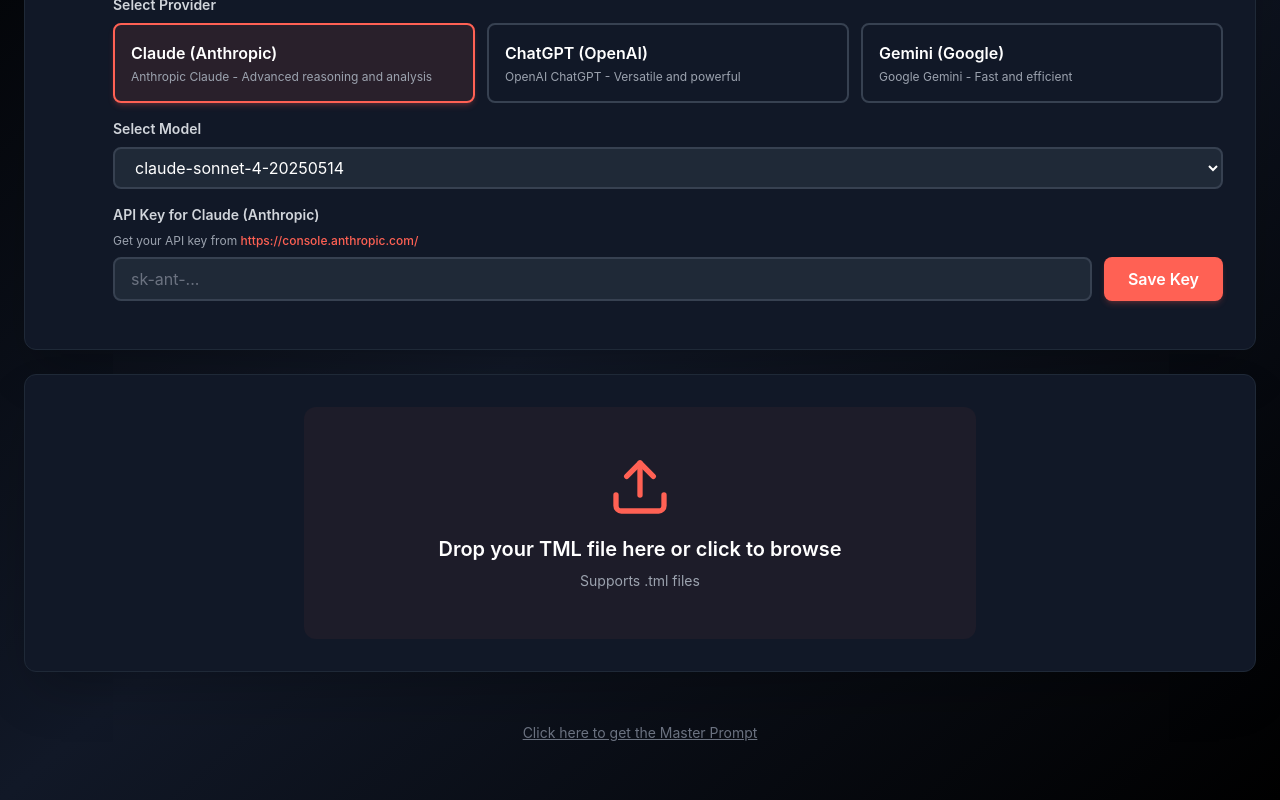
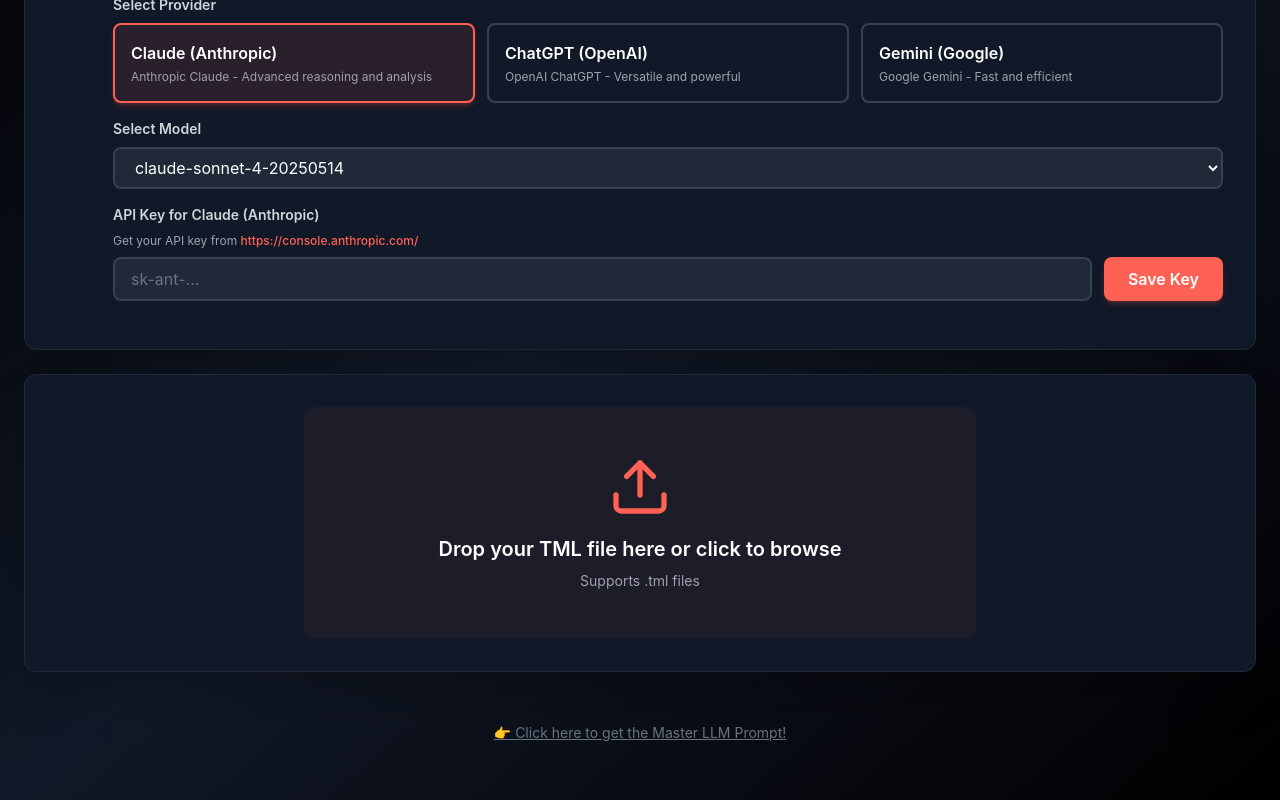
Before and after one commit to bhattaraiaman92/SpotMatik, a React (Vite) app: page / in a window 1280 px wide. Shown: the part 290-1090 px from the top of the page. Built offline with nearby package versions, Linux system fonts and the light colour scheme.

Commit message:
Update App.jsx

```diff
--- a/src/App.jsx
+++ b/src/App.jsx
@@ -544,7 +544,7 @@
             rel="noopener noreferrer"
             className="text-gray-500 hover:text-ts-orange-400 text-sm transition-colors underline"
           >
-            Click here to get the Master Prompt
+            👉 Click here to get the Master LLM Prompt!
           </a>
         </div>
       </div>
```
